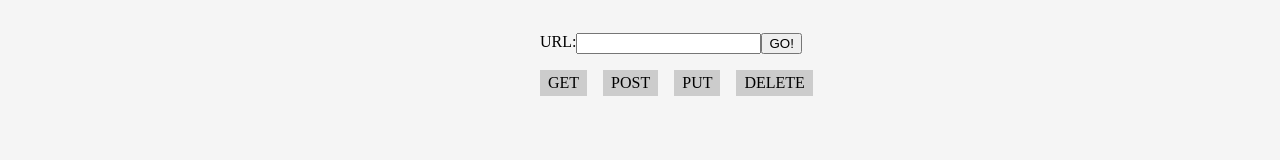
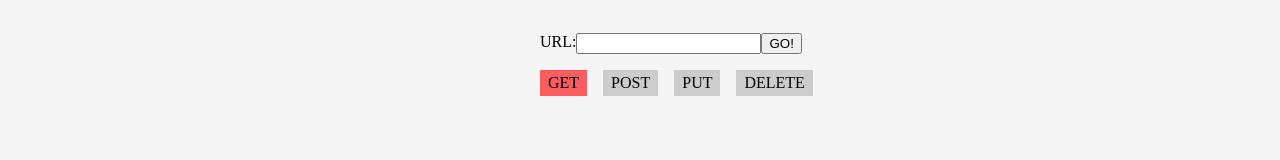
Before and after one commit to tm-LBenson/resty, a React (Create React App) app: page / in a window 1280 px wide. Shown: the part 378-538 px from the top of the page. Built offline with nearby package versions, Linux system fonts and the light colour scheme.

Commit message:
wire up api to submit add testing yml refactor App to function

```diff
--- a/package.json
+++ b/package.json
@@ -6,6 +6,7 @@
     "@testing-library/jest-dom": "^5.16.5",
     "@testing-library/react": "^13.4.0",
     "@testing-library/user-event": "^13.5.0",
+    "axios": "^1.2.2",
     "react": "^18.2.0",
     "react-dom": "^18.2.0",
     "react-scripts": "5.0.1",
--- /dev/null
+++ b/src/App.js
@@ -0,0 +1,41 @@
+import React, { useState } from 'react';
+
+import './app.scss';
+
+// Let's talk about using index.js and some other name in the component folder
+// There's pros and cons for each way of doing this ...
+import Header from './components/header';
+import Footer from './components/footer';
+import Form from './components/form';
+import Results from './components/results';
+import axios from 'axios';
+
+function App() {
+
+  const [state, setData] = useState({
+    data: null,
+    requestParams: {}
+  });
+
+  const callApi = async (requestParams) => {
+
+    const results = await axios.get(requestParams.url)
+
+
+    setData({data: results.data, requestParams});
+  }
+
+    return (
+      <>
+        <Header />
+        <div>Request Method: {state.requestParams.method}</div>
+        <div>URL: {state.requestParams.url}</div>
+        <Form handleApiCall={callApi} />
+        <Results data={state.data} />
+        <Footer />
+      </>
+    );
+  }
+
+
+export default App;
--- a/src/app.js
+++ /dev/null
@@ -1,48 +0,0 @@
-import React from 'react';
-
-import './app.scss';
-
-// Let's talk about using index.js and some other name in the component folder
-// There's pros and cons for each way of doing this ...
-import Header from './components/header';
-import Footer from './components/footer';
-import Form from './components/form';
-import Results from './components/results';
-
-class App extends React.Component {
-
-  constructor(props) {
-    super(props);
-    this.state = {
-      data: null,
-      requestParams: {},
-    };
-  }
-
-  callApi = (requestParams) => {
-    // mock output
-    const data = {
-      count: 2,
-      results: [
-        {name: 'fake thing 1', url: 'http://fakethings.com/1'},
-        {name: 'fake thing 2', url: 'http://fakethings.com/2'},
-      ],
-    };
-    this.setState({data, requestParams});
-  }
-
-  render() {
-    return (
-      <React.Fragment>
-        <Header />
-        <div>Request Method: {this.state.requestParams.method}</div>
-        <div>URL: {this.state.requestParams.url}</div>
-        <Form handleApiCall={this.callApi} />
-        <Results data={this.state.data} />
-        <Footer />
-      </React.Fragment>
-    );
-  }
-}
-
-export default App;
--- a/src/components/form/form.scss
+++ b/src/components/form/form.scss
@@ -23,6 +23,9 @@ form {
         &.active {
           background: #fff;
         }
+        &.selected{
+          background: rgba(255, 0, 0, 0.616);
+        }
       }
     }
   }
--- a/src/components/form/index.js
+++ b/src/components/form/index.js
@@ -1,15 +1,17 @@
 /** @format */
 
+import { useState } from 'react';
 import './form.scss';
 
-function Form({ handleApiCall }) {
-  const handleSubmit = (e) => {
+ function Form({ handleApiCall }) {
+  const [method, setMethod] = useState('get')
+  const handleSubmit = async (e) => {
     e.preventDefault();
     const formData = {
       method: 'GET',
-      url: 'https://pokeapi.co/api/v2/pokemon',
+      url: e.target.url.value,
     };
-    handleApiCall(formData);
+    await handleApiCall(formData);
   };
 
   return (
@@ -23,11 +25,11 @@ function Form({ handleApiCall }) {
           />
           <button type='submit'>GO!</button>
         </label>
-        <label className='methods'>
-          <span id='get'>GET</span>
-          <span id='post'>POST</span>
-          <span id='put'>PUT</span>
-          <span id='delete'>DELETE</span>
+        <label onClick={(e)=>{setMethod(e.target.id)}} className='methods'>
+          <span className={method === 'get' ? 'selected' : 'not'} id='get'>GET</span>
+          <span className={method === 'post' ? 'selected' : 'not'} id='post'>POST</span>
+          <span className={method === 'put' ? 'selected' : 'not'} id='put'>PUT</span>
+          <span className={method === 'delete' ? 'selected' : 'not'} id='delete'>DELETE</span>
         </label>
       </form>
     </>
--- a/src/index.js
+++ b/src/index.js
@@ -1,7 +1,7 @@
 import React from 'react';
 import ReactDOM from 'react-dom/client';
 
-import App from './app.js';
+import App from './App.js';
 
 const root = ReactDOM.createRoot(document.getElementById('root'));
 root.render(
```
Also changed, not shown: 1 other file (tests, documents, lock files or other folders).
